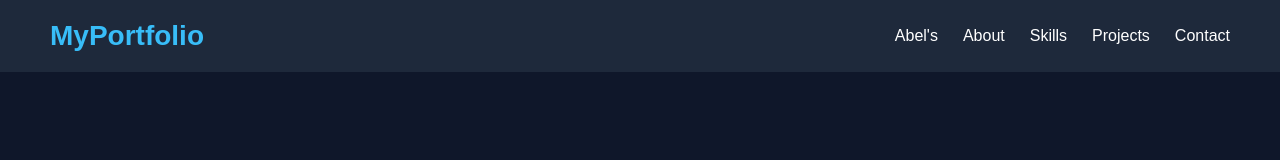
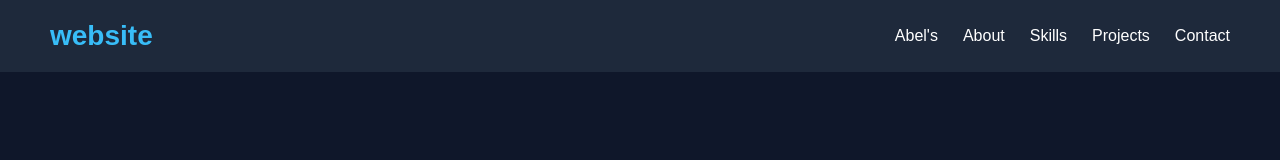
Before and after one commit to abebe-netizen/my-portifolio, a plain HTML site: page index.html in a window 1280 px wide. Shown: the top 160 px of the page. Drawn offline with Linux system fonts and the light colour scheme.

Commit message:
update the html code

```diff
--- a/index.html
+++ b/index.html
@@ -13,7 +13,7 @@
     <!-- Navigation Bar -->
 
     <nav>
-      <h2 class="logo">MyPortfolio</h2>
+      <h2 class="logo">website</h2>
 
       <ul>
         <li><a href="#home">Abel's </a></li>
```
